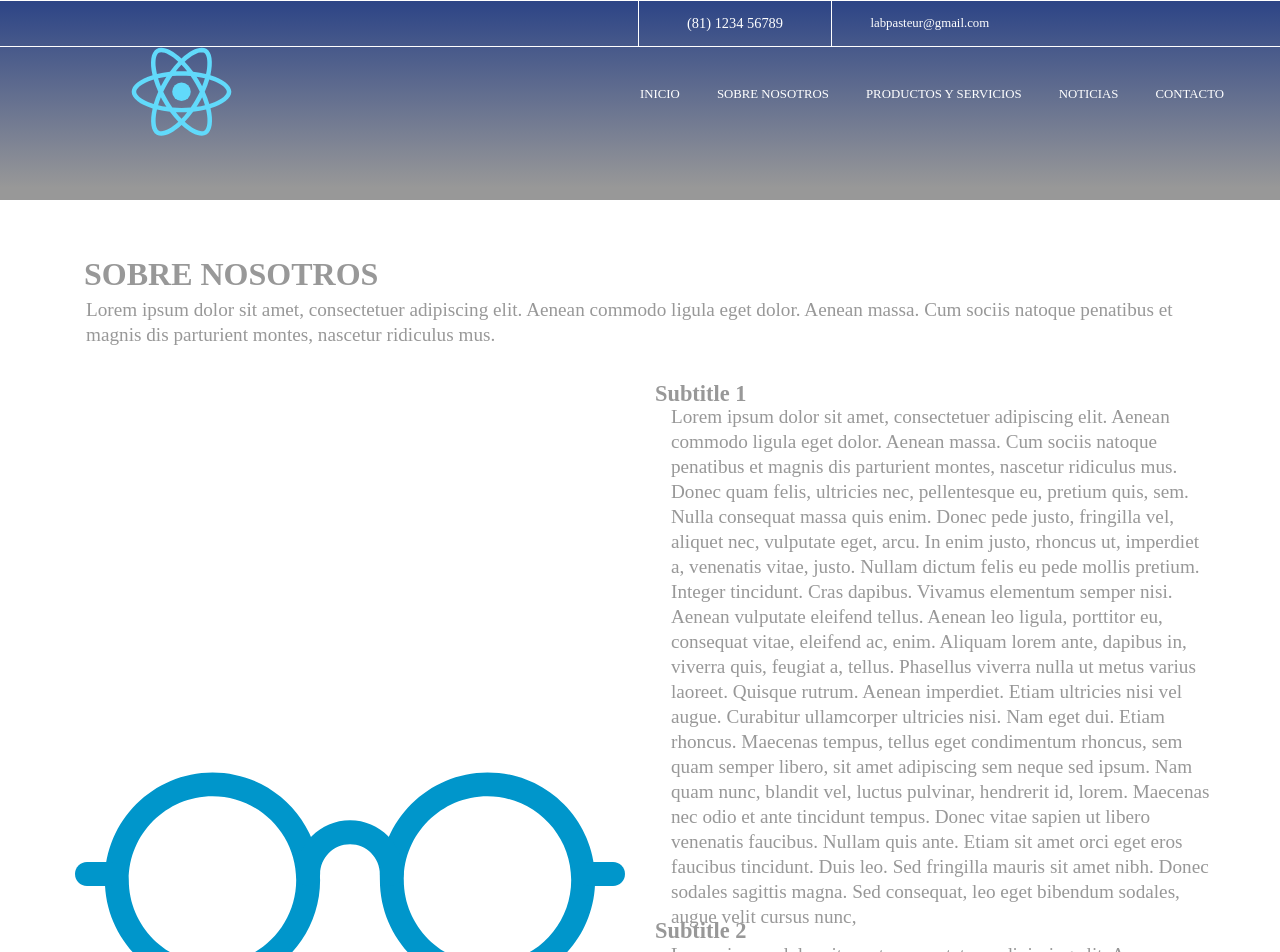
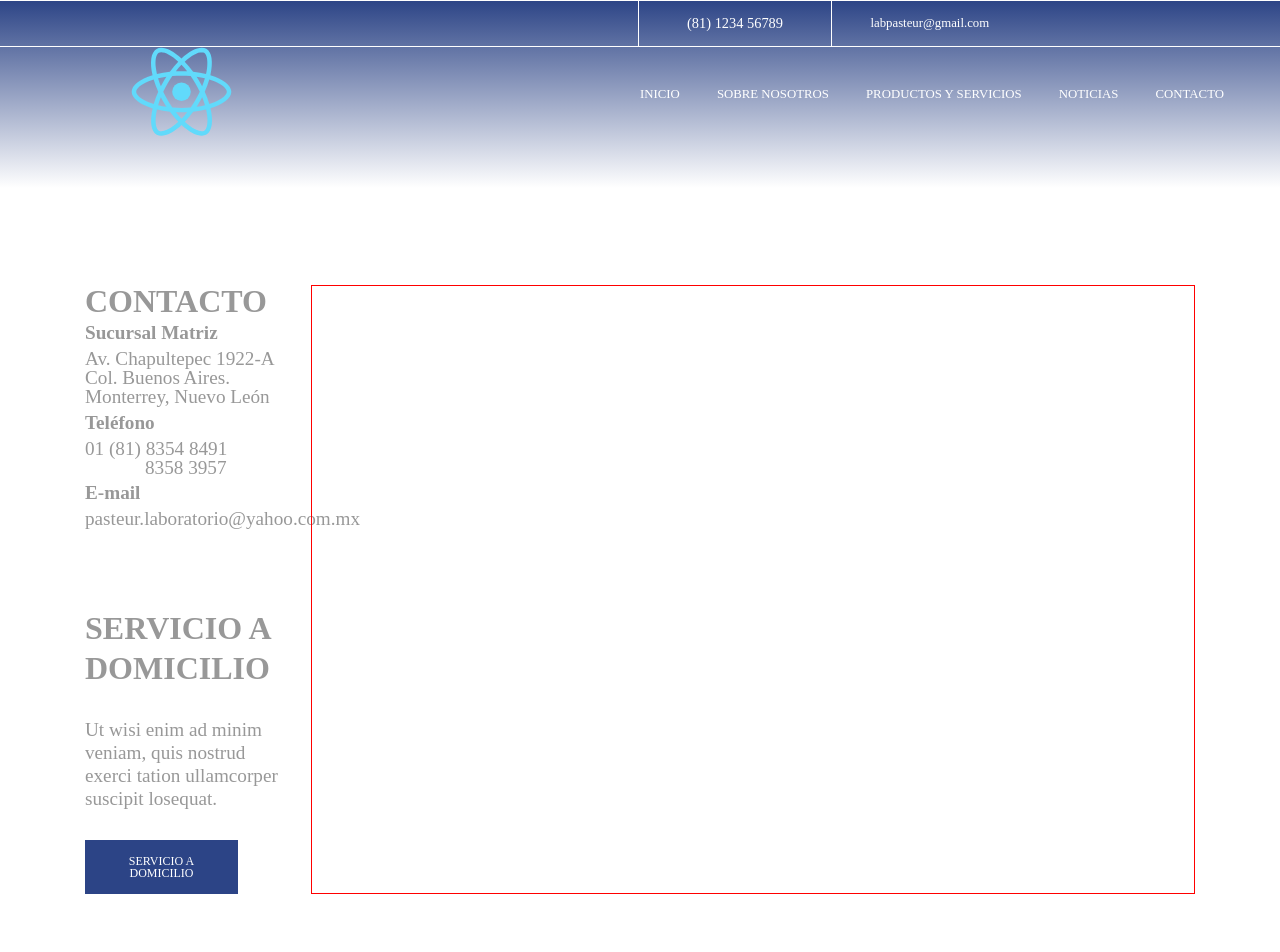
Before and after one commit to Axolodev/LaboratoriosPasteur, a React (Create React App) app: page /contact in a window 1280 px wide. Shown: the top 952 px of the page. Built offline with nearby package versions, Linux system fonts and the light colour scheme; some icons are missing.

Commit message:
Agregado layout de la pagina. Falta api para el mapa y las localizaciones de las sucursales

```diff
--- a/src/components/PageAbout/InfoP.jsx
+++ b/src/components/PageAbout/InfoP.jsx
@@ -1,4 +1,4 @@
-import React, {Fragment} from 'react';
+import React from 'react';
 import styled from 'styled-components';
 
 const Title = styled.p`
@@ -16,10 +16,10 @@ const Message = styled.p`
 `;
 
 const InfoP = (props) => (
-	<Fragment>
+	<div className={props.className}>
 		{props.title && <Title>{props.title}</Title>}
 		<Message>{props.message}</Message>
-	</Fragment>
+	</div>
 );
 
 export default InfoP;
--- a/src/components/PageAbout/OurInfo.jsx
+++ b/src/components/PageAbout/OurInfo.jsx
@@ -12,13 +12,11 @@ const thirdParagraph = "Donec quam felis, ultricies nec, pellentesque eu, pretiu
 const InfoDesc = styled.div`
 	display: grid;
 	width: 100%;
-	height: 100%;
 	grid-template-columns: 50% 50%;
-	grid-template-rows: 10% 40% 35% 15%;
+	grid-template-rows: 10% auto 15%;
 	grid-template-areas:
 		"intro intro"
 		"image par1"
-		"image par2"
 		"par3 par3";
 	grid-auto-flow: row;
 	grid-gap: 5px;
@@ -26,7 +24,7 @@ const InfoDesc = styled.div`
 	background-color: white;
 `;
 
-const AboutUsTitle = (styled.h1`
+const AboutUsTitle = styled.h1`
 	text-transform: uppercase;
 	font-size: 2rem;
 	font-weight: 700;
@@ -34,7 +32,7 @@ const AboutUsTitle = (styled.h1`
 	text-align: left;
 	padding-left: 14px;
 	color: #989898;
-`);
+`;
 
 const Intro = styled.div`
 	grid-area: intro;
@@ -61,28 +59,31 @@ const ImageContainer = styled.div`
 const Par1 = styled.div`
 	grid-area: par1;
 	padding: 5px 10px;
+	margin: auto;
 `;
 
-const Par2 = styled.div`
-	grid-area: par2;
-	padding: 5px 10px;
-`;
+const InfoPadded = styled(InfoP)`
+	padding-bottom: 30px;
+`
 
-const Par3 = styled.div`
+const Par2 = styled(InfoP)`
 	grid-area: par3;
 	padding: 5px 10px;
 `;
 
-const OurInfo = () => (
-	<InfoDesc>
+
+const OurInfo = (props) => (
+	<InfoDesc className={props.className}>
 		<Intro>
 			<AboutUsTitle> Sobre Nosotros </AboutUsTitle>
 			<InfoP message={introMessage} />
 		</Intro>
 		<ImageContainer> <Image src={AboutImage}/> </ImageContainer>
-		<Par1> <InfoP message={firstParagraph} title="Subtitle 1" /> </Par1>
-		<Par2> <InfoP message={secondParagraph} title="Subtitle 2" /> </Par2>
-		<Par3> <InfoP message={thirdParagraph} /> </Par3>
+		<Par1>
+			<InfoPadded message={firstParagraph} title="Subtitle 1" />
+			<InfoP message={secondParagraph} title="Subtitle 2" />
+		</Par1>
+		<Par2 message={thirdParagraph}> </Par2>
 	</InfoDesc>
 );
 
--- a/src/components/PageAbout/index.jsx
+++ b/src/components/PageAbout/index.jsx
@@ -2,6 +2,7 @@ import React from 'react';
 import styled from 'styled-components';
 
 import OurInfo from './OurInfo';
+import ButtonQuoteContainer from './../Footer/ButtonQuoteContainer';
 
 const text = "Lorem ipsum dolor sit amet, consectetuer adipiscing elit. Aenean commodo ligula eget dolor.";
 
@@ -17,18 +18,17 @@ const Placeholder = styled.img`
   height: 200px;
 `;
 
-const InfoBox = styled.div`
+const Info = styled(OurInfo)`
   box-sizing: border-box;
   padding: 40px 60px 0 60px;
   background-color: white;
-`;
+`
 
 const PageAbout = () => (
   <Layout>
     <Placeholder />
-    <InfoBox>
-      <OurInfo />
-    </InfoBox>
+    <Info />
+    <ButtonQuoteContainer quote={text} />
   </Layout>
 );
 
--- /dev/null
+++ b/src/components/PageContact/ContactData.jsx
@@ -0,0 +1,54 @@
+import React from 'react';
+import styled from 'styled-components';
+
+const Contacto = styled.div`
+	display: flex;
+	flex-direction: column;
+	width: 100%;
+`;
+
+const Titulo = styled.p`
+	text-transform: uppercase;
+	font-size: 2rem;
+	font-weight: bold;
+	text-align: left;
+	color: #989898;
+`;
+
+const Subtitulo = styled.p`
+	font-size: 1.2rem;
+	font-weight: bold;
+	color: #989898;
+	line-height: 2rem;
+`;
+
+const Texto = styled.p`
+	font-size: 1.2rem;
+	color: #989898;
+`;
+
+const TextoExt = Texto.extend`
+	padding-left: 60px;
+`;
+
+const ContactData = (props) => (
+	<Contacto className={props.className}>
+		<Titulo> Contacto </Titulo>
+		<div>
+			<Subtitulo> Sucursal Matriz </Subtitulo>
+			<Texto> Av. Chapultepec 1922-A Col. Buenos Aires. Monterrey, Nuevo León </Texto>
+		</div>
+		<div>
+			<Subtitulo> Teléfono </Subtitulo>
+			<Texto> 01 (81) 8354 8491 </Texto>
+			<TextoExt> 8358 3957 </TextoExt>
+		</div>
+		<div>
+			<Subtitulo> E-mail </Subtitulo>
+			<Texto> pasteur.laboratorio@yahoo.com.mx </Texto>
+		</div>
+
+	</Contacto>
+);
+
+export default ContactData;
--- /dev/null
+++ b/src/components/PageContact/Delivery.jsx
@@ -0,0 +1,54 @@
+import React from 'react';
+import styled from 'styled-components';
+import { NavLink } from 'react-router-dom';
+
+
+const Container = styled.div`
+	display: flex;
+	flex-direction: column;
+	width: 100%;
+`;
+
+const Title = styled.p`
+	text-transform: uppercase;
+	line-height: 2.5rem;
+	font-size: 2rem;
+	font-weight: bold;
+	text-align: left;
+	color: #989898;
+	padding-bottom: 30px;
+`;
+
+const Text = styled.p`
+	font-size: 1.2rem;
+	line-height: 1.2em;
+	color: #989898;
+	padding-bottom: 30px;
+`;
+
+const Button = styled(NavLink)`
+	width: 50%;
+	background-color: #2c4486;
+	color: white;
+	text-transform: uppercase;
+	text-align: center;
+	font-size: 0.75rem;
+	padding: 15px 25px;
+	border: none;
+	text-decoration: none;
+
+	&:hover{
+			background-color: #405496;
+			cursor: pointer;
+	}
+`;
+
+const Delivery = () => (
+	<Container>
+		<Title> Servicio a Domicilio </Title>
+		<Text> Ut wisi enim ad minim veniam, quis nostrud exerci tation ullamcorper suscipit losequat. </Text>
+		<Button to="/"> Servicio a Domicilio </Button>
+	</Container>
+);
+
+export default Delivery;
--- a/src/components/PageContact/index.jsx
+++ b/src/components/PageContact/index.jsx
@@ -1,7 +1,51 @@
 import React from 'react';
+import styled from 'styled-components';
 
-const PageContact = ({}) => (
-  <div></div>
+import ContactData from './ContactData';
+import Delivery from './Delivery';
+
+const Placeholder = styled.div`
+	height: 200px;
+`;
+
+const Container = styled.div`
+	display: flex;
+	flex-direction: row;
+	width: 100%;
+	box-sizing: border-box;
+	padding: 75px;
+`;
+
+const Mapa = styled.div`
+	height: 100%;
+	border: 1px solid red;
+`;
+
+const Div = styled.div`
+	box-sizing: border-box;
+	display: flex;
+	flex-direction: column;
+	width: ${props => props.width}%;
+	padding: 10px;
+`;
+
+const Contact = styled(ContactData)`
+	margin-bottom: 80px;
+`;
+
+const PageContact = () => (
+	<div>
+		<Placeholder />
+		<Container>
+			<Div width={20}>
+				<Contact />
+				<Delivery />
+			</Div>
+			<Div width={80}>
+				<Mapa />
+			</Div>
+		</Container>
+	</div>
 );
 
 export default PageContact;
--- a/src/components/Routes.jsx
+++ b/src/components/Routes.jsx
@@ -3,12 +3,13 @@ import { Switch, Route } from 'react-router-dom';
 
 import PageHome from './PageHome';
 import PageAbout from './PageAbout';
+import PageContact from './PageContact';
 
 const Routes = () => (
   <Switch>
     <Route exact path="/" render={() => <PageHome />} />
     <Route path="/about" render={() => <PageAbout />} />
-    <Route path="/contact" render={() => <PageAbout />} />
+    <Route path="/contact" render={() => <PageContact />} />
   </Switch>
 );
 
```
Also changed, not shown: src/components/PageContact/Map.jsx (added, +12 -0 lines).
